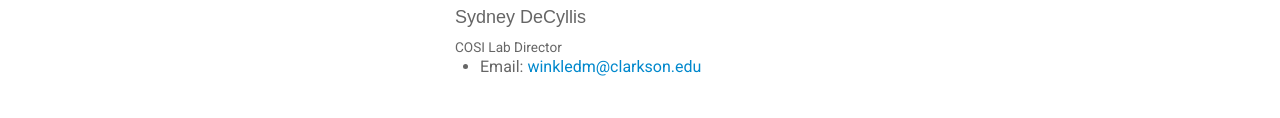
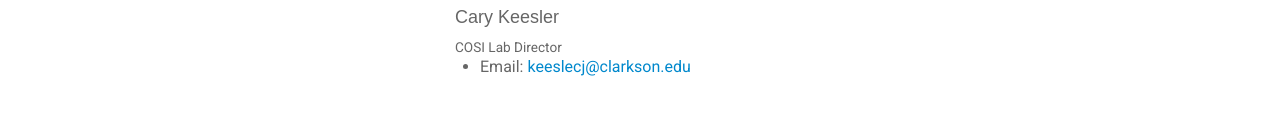
Before and after one commit to COSI-Lab/cslabs, a plain HTML site: page contact.html in a window 1280 px wide. Shown: the part 424-542 px from the top of the page. Drawn offline with nearby package versions, Linux system fonts and the light colour scheme; some packages are replaced by stand-ins of ours.

Commit message:
updated lab director information in contact.html

```diff
--- a/contact.html
+++ b/contact.html
@@ -132,10 +132,10 @@
           <li>Email: <a href="mailto:carlonsm@clarkson.edu">carlonsm@clarkson.edu</a></li>
         </ul>
         <br>
-        <h4>Sydney DeCyllis</h4>
+        <h4>Cary Keesler</h4>
         <small>COSI Lab Director</small>
         <ul>
-          <li>Email: <a href="mailto:winkledm@clarkson.edu">winkledm@clarkson.edu</a></li>
+          <li>Email: <a href="mailto:keeslecj@clarkson.edu">keeslecj@clarkson.edu</a></li>
         </ul>
         <br>
         <h4>Jeanna Matthews</h4>
```
